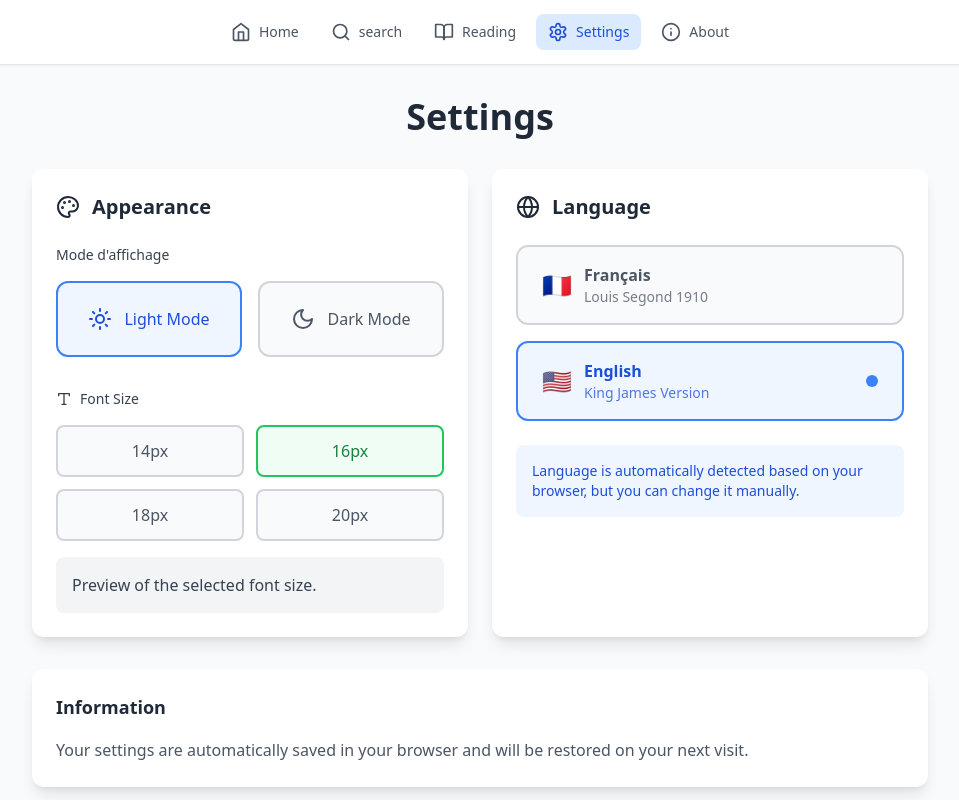
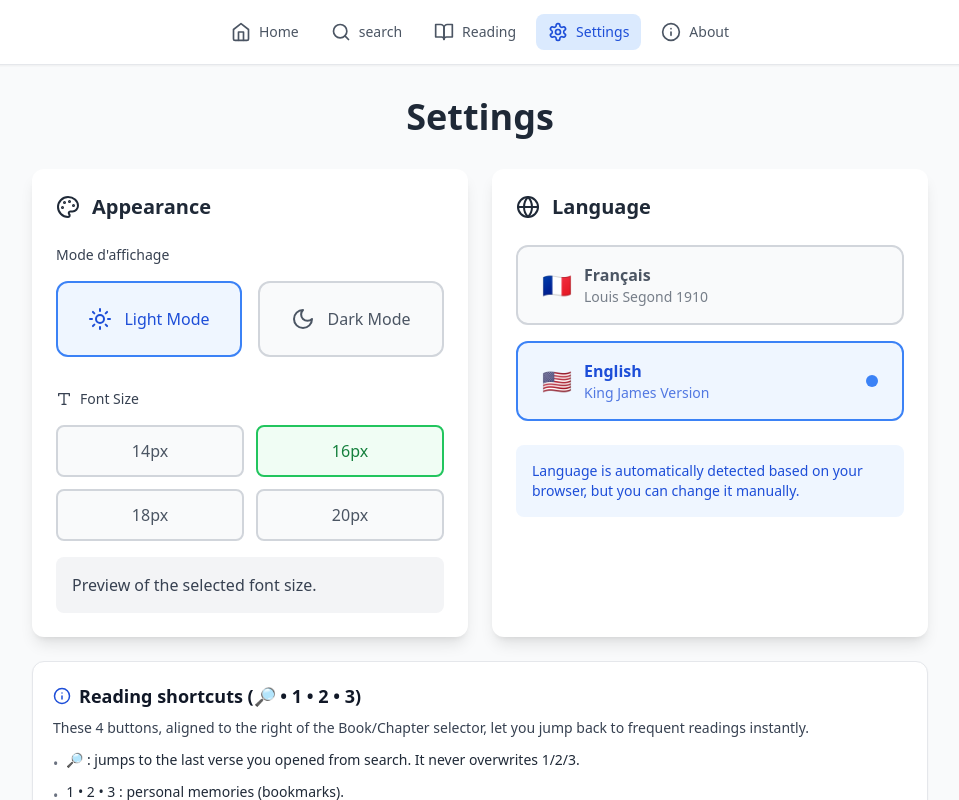
Before and after one commit to thewordofgodfr/site-par-bolt-ai, a React (Vite) app: page / in a window 1280 px wide. Both pictures are taken after a click on the button "Settings". Shown: the top 800 px of the page, without its empty margins (160-1119 px from the left). Built offline with nearby package versions, Linux system fonts and the light colour scheme.

Commit message:
Update Settings.tsx

```diff
--- a/src/pages/Settings.tsx
+++ b/src/pages/Settings.tsx
@@ -171,7 +171,9 @@ export default function Settings() {
               </div>
             </div>
           </div>
-
+          <div className="mt-6">
+  <QuickSlotsHelp />
+</div>
           {/* Settings Info */}
           <div className={`mt-8 ${isDark ? 'bg-gray-800' : 'bg-white'} rounded-xl shadow-lg p-6`}>
             <h3 className={`text-lg font-semibold mb-4 ${isDark ? 'text-white' : 'text-gray-800'}`}>
```
